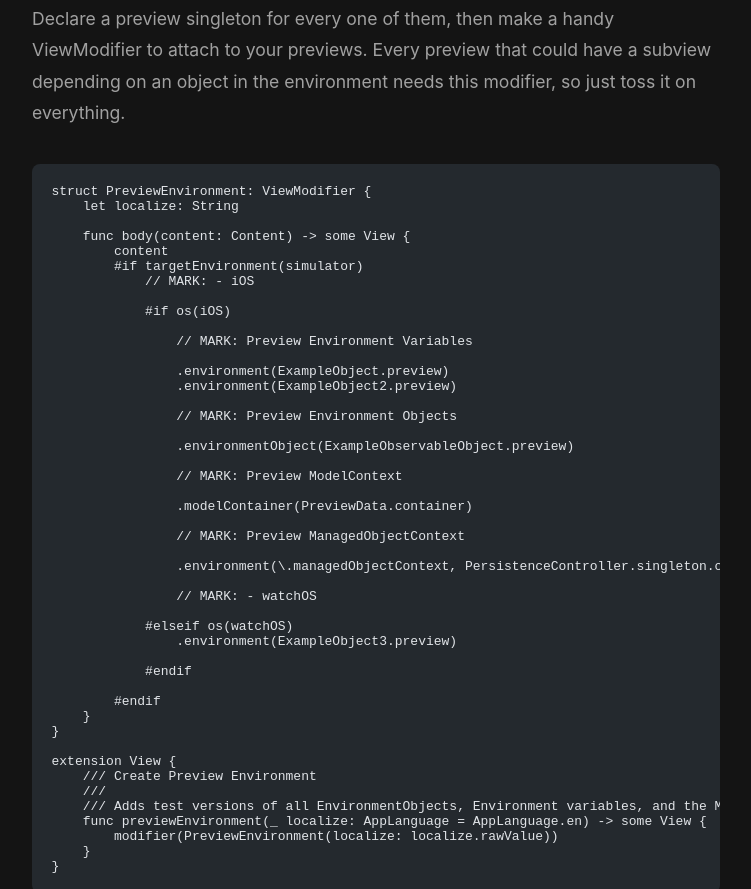
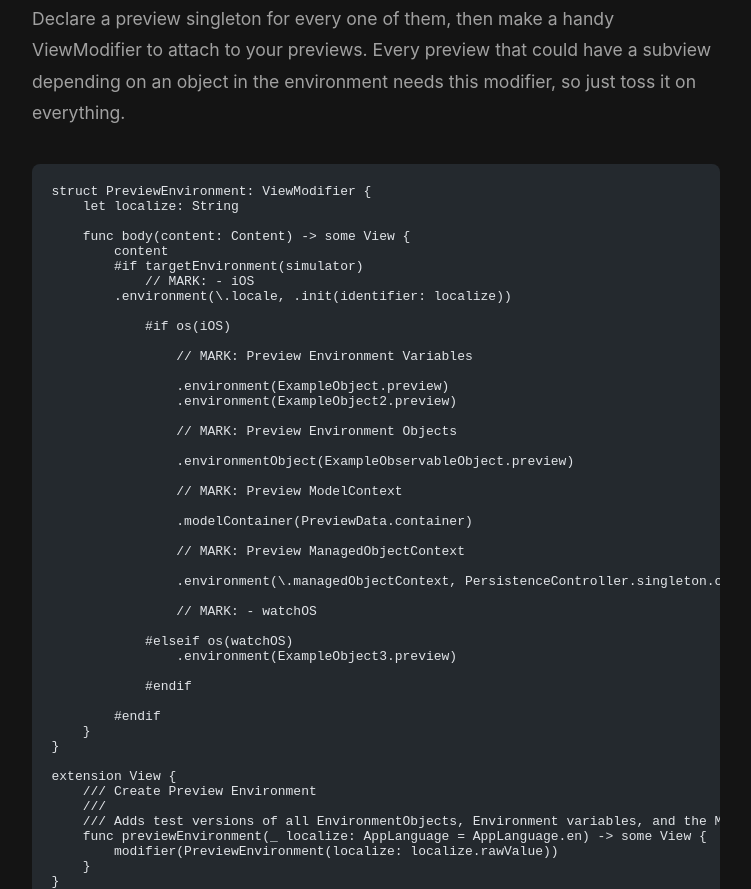
Before and after one commit to alexsereno/letters, an Astro site: page /xcode-previews in a window 1280 px wide. Shown: the part 2833-3722 px from the top of the page, without its empty margins (264-1015 px from the left). Built offline with nearby package versions, Linux system fonts and the light colour scheme; Astro itself is replaced by a stand-in of ours; code samples lack their colours.

Commit message:
add localize

```diff
--- a/src/content/blog/xcode-previews.md
+++ b/src/content/blog/xcode-previews.md
@@ -87,6 +87,7 @@ struct PreviewEnvironment: ViewModifier {
         content
         #if targetEnvironment(simulator)
             // MARK: - iOS
+        .environment(\.locale, .init(identifier: localize))
 
             #if os(iOS)
 
```
